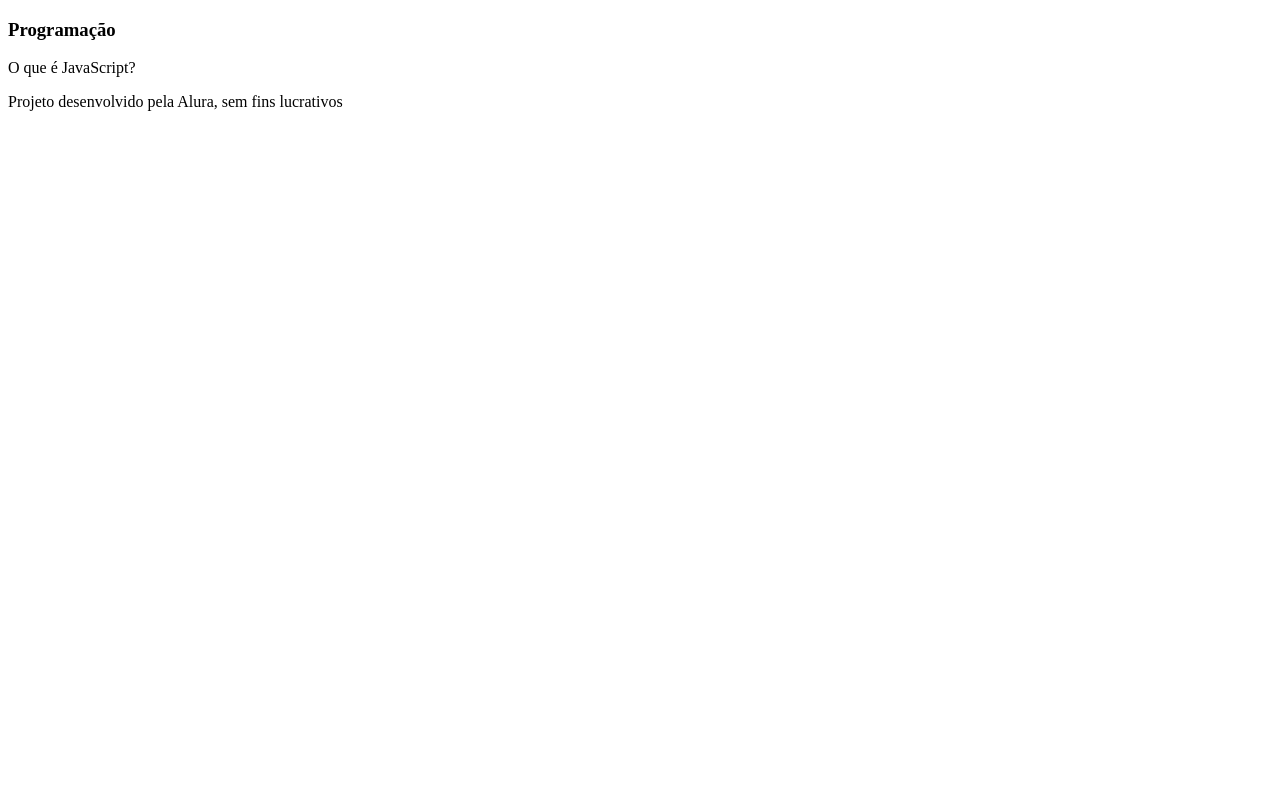
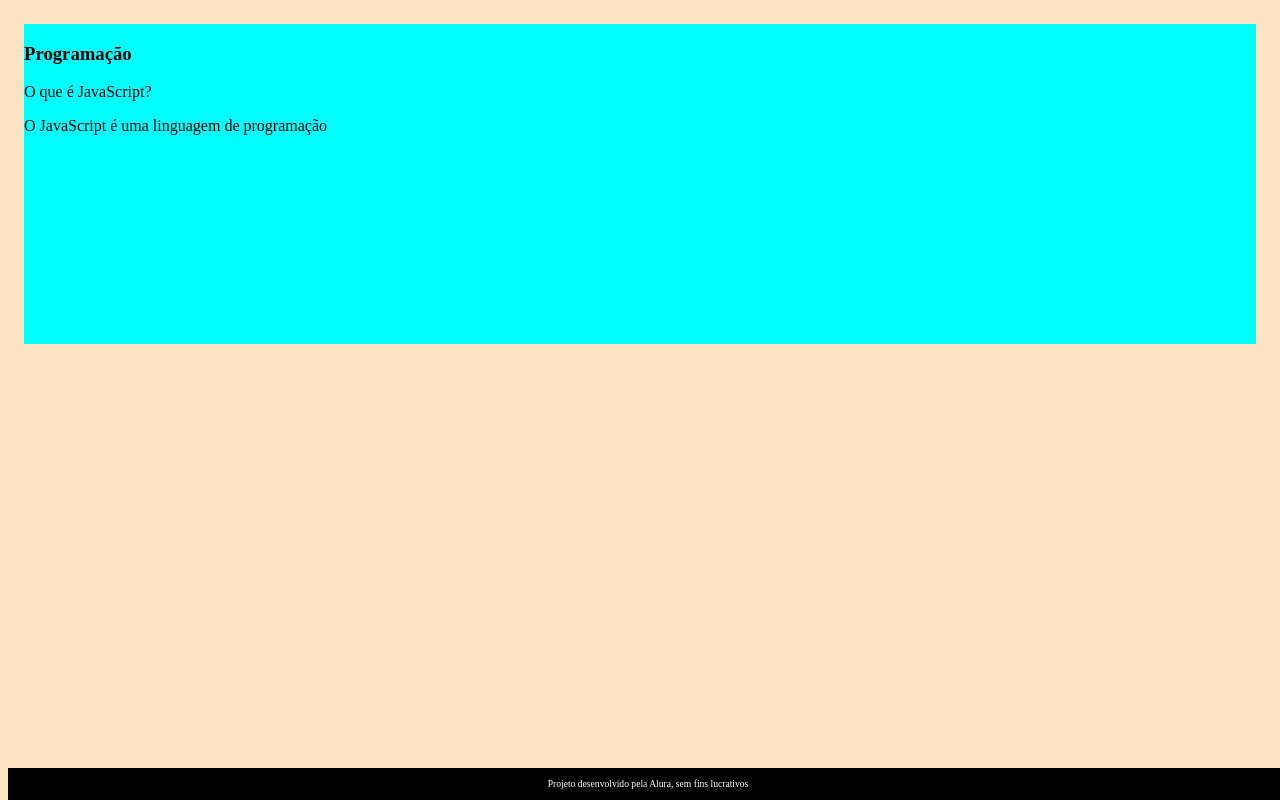
Before and after one commit to Fabri2024/3-trimestre-, a plain HTML site: page index.html in a window 1280 px wide. Drawn offline with Linux system fonts and the light colour scheme.

Commit message:
Add files via upload

```diff
--- a/index.html
+++ b/index.html
@@ -4,6 +4,7 @@
     <meta charset="UTF-8">
     <meta name="viewport" content="width=device-width, initial-scale=1.0">
     <title>Flashcard</title>
+    <link rel="stylesheet" href="style.css">
 </head>
 <body>
     <main>
@@ -12,10 +13,10 @@
                 <div class="cartao_conteudo">
                     <h3>Programação</h3>
                     <div class="cartao_conteudo_pergunta">
-                        O que é JavaScript?
+                        <p>O que é JavaScript?</p>
                     </div>
                     <div class="cartao_conteudo_resposta">
-
+                        <p>O JavaScript é uma linguagem de programação</p>
                     </div>
                 </div>
             </article>
--- a/style.css
+++ b/style.css
@@ -0,0 +1,32 @@
+body {
+    background-color:bisque;
+    font-family: Bai Jamjuree;
+}
+
+#container {
+    display: flex;
+}
+
+.cartao {
+    margin:1rem 1rem;
+    background-color:aqua;
+    height:20rem;
+    flex-grow:1;
+    flex-basis:calc(33% - 6rem);
+}
+
+
+
+footer {
+    background-color: black;
+    color: white;
+    position: fixed;
+    bottom: 0;
+    width: 100%;
+    height: 2rem;
+}
+footer p{
+    text-align: center;
+    font-size: 0.6rem;
+    margin-top: 0,5rem;
+}
```
